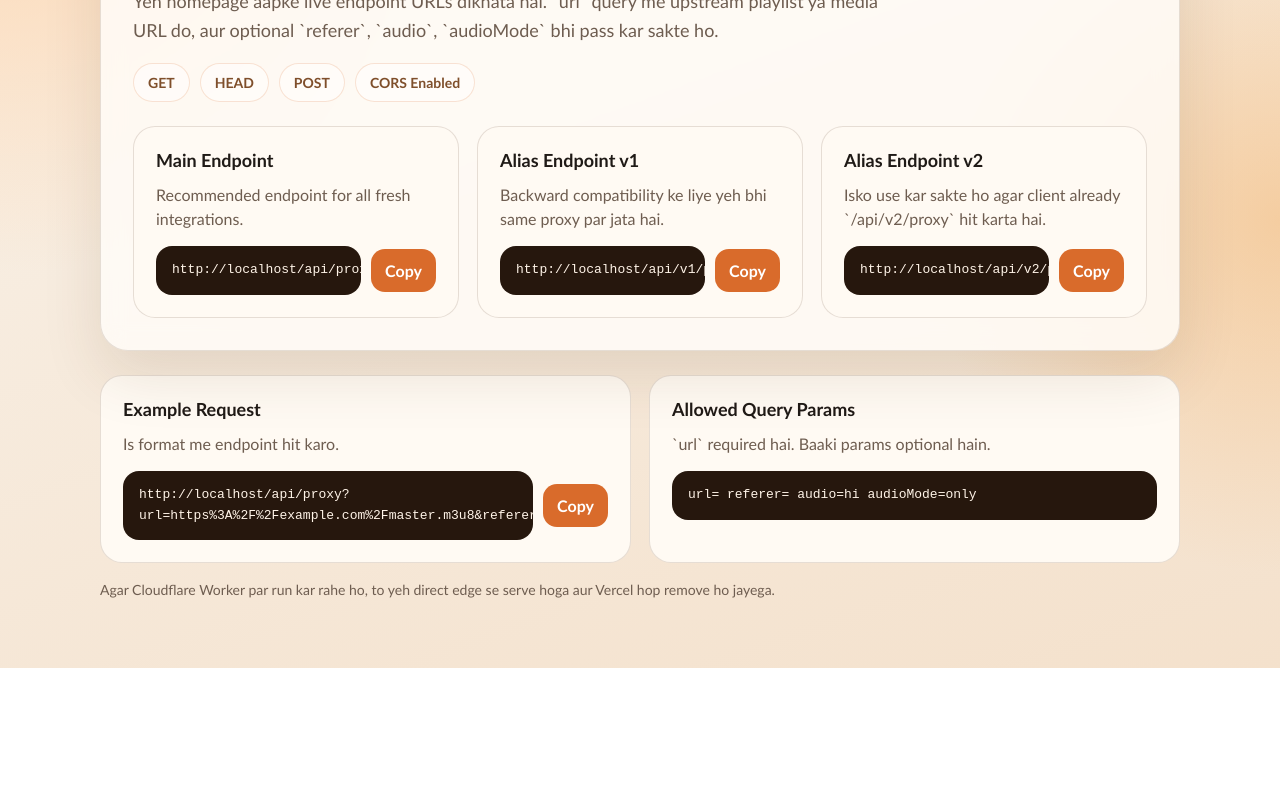
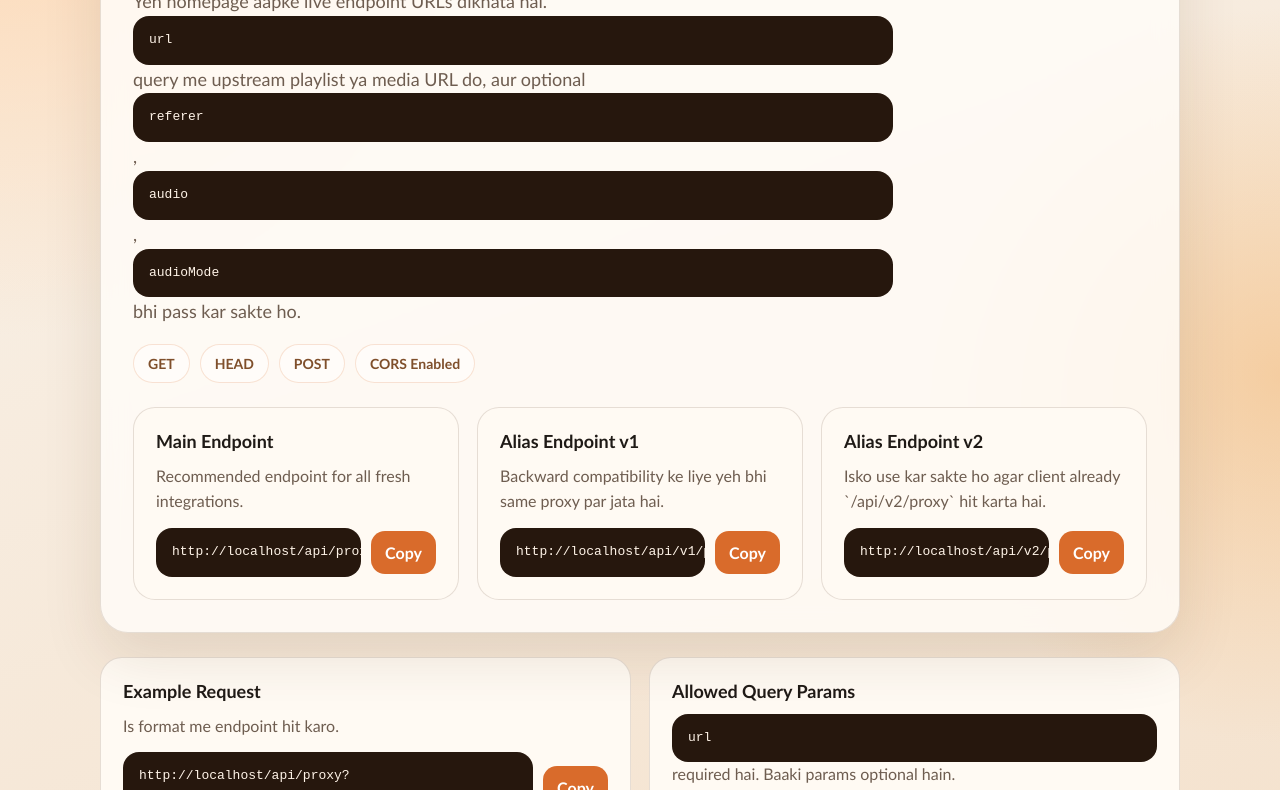
Before and after one commit to arceus-am3/hindi-proxy, a website: page index.html in a window 1280 px wide. Shown: the part 227-1017 px from the top of the page. Before the commit the page ends 895 px from the top, so only its background shows below. Drawn offline with Linux system fonts and the light colour scheme.

Commit message:
Update index.html

```diff
--- a/index.html
+++ b/index.html
@@ -186,8 +186,8 @@
         <div class="eyebrow">Hindi Proxy Endpoint</div>
         <h1>Ready to proxy HLS streams.</h1>
         <p class="lead">
-          Yeh homepage aapke live endpoint URLs dikhata hai. `url` query me upstream
-          playlist ya media URL do, aur optional `referer`, `audio`, `audioMode` bhi pass kar sakte ho.
+          Yeh homepage aapke live endpoint URLs dikhata hai. <code>url</code> query me upstream
+          playlist ya media URL do, aur optional <code>referer</code>, <code>audio</code>, <code>audioMode</code> bhi pass kar sakte ho.
         </p>
 
         <div class="pill-list">
@@ -239,7 +239,7 @@
 
         <article class="card">
           <h2>Allowed Query Params</h2>
-          <p>`url` required hai. Baaki params optional hain.</p>
+          <p><code>url</code> required hai. Baaki params optional hain.</p>
           <code>url=
 referer=
 audio=hi
```
